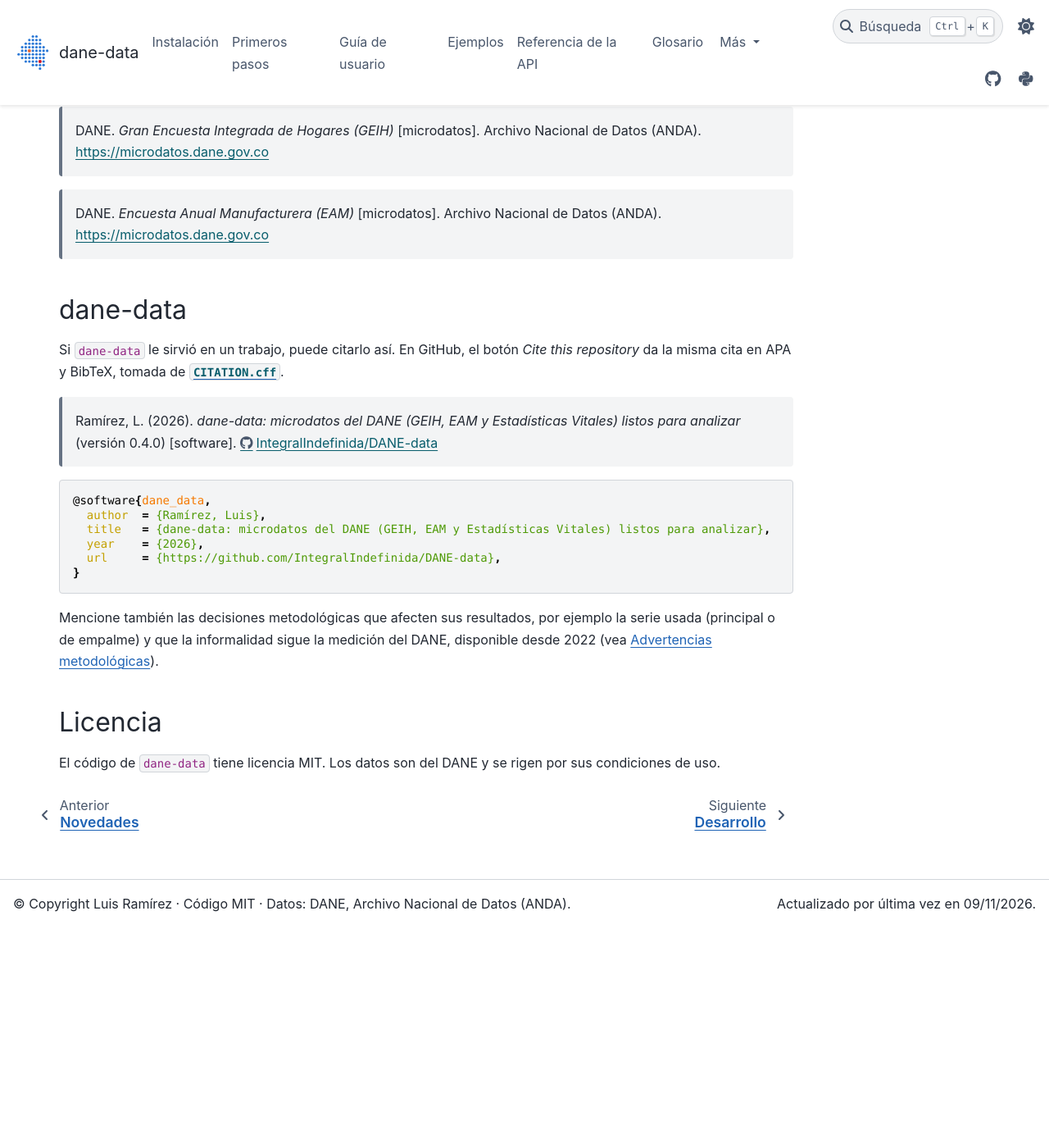
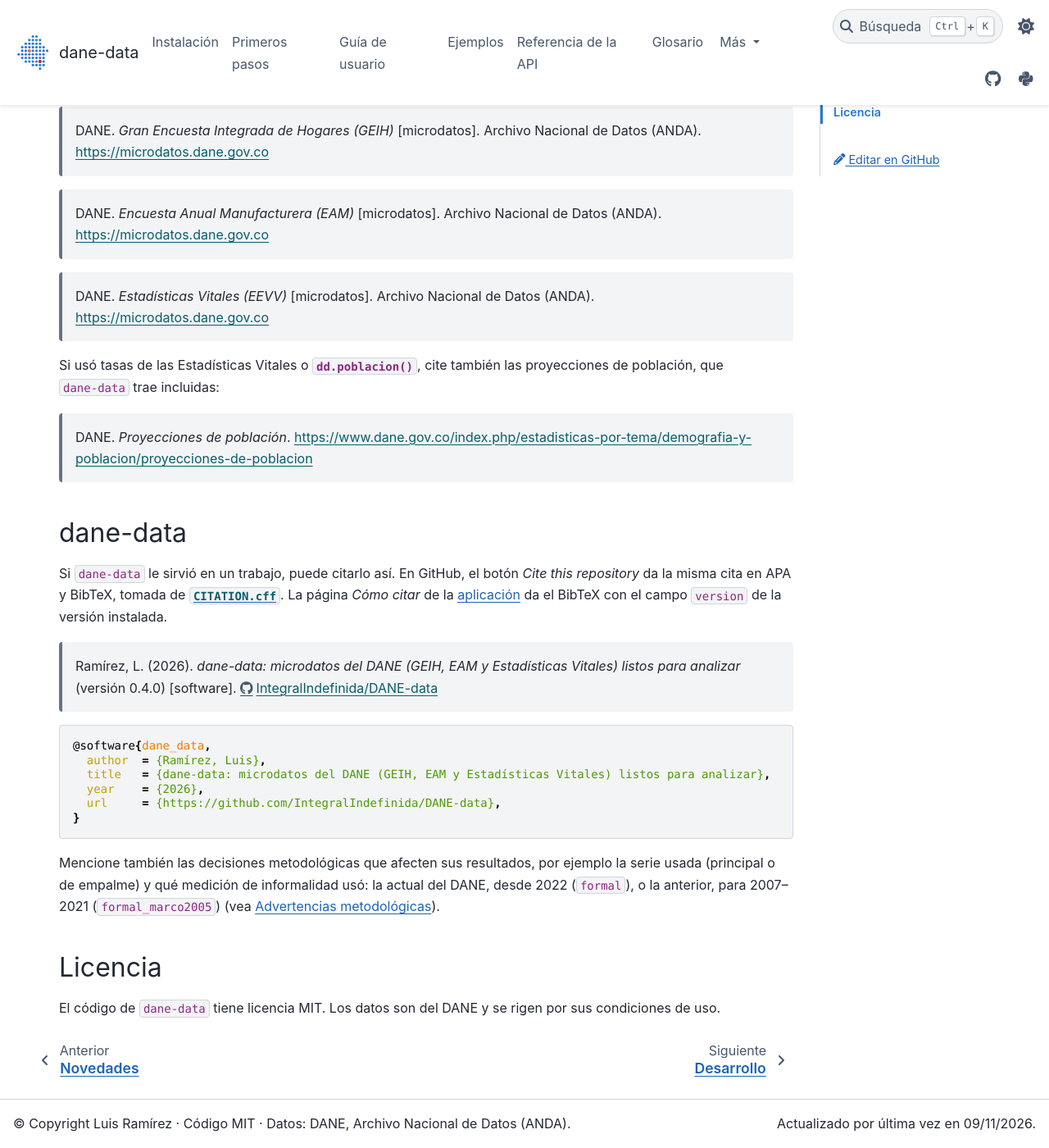
Before and after one commit to IntegralIndefinida/DANE-data, a Sphinx documentation site: the page built from docs/citar.md, in a window 1280 px wide and 1400 px high, scrolled down 269 px. Shown: the whole window at 82% size. Built offline with Sphinx 7.4.7 and the PyData theme 0.15.4, drawn with Linux system fonts in a browser that asks for light colours.

Commit message:
Corregir detalles de la documentación y completar la cita de los datos
- La guía hablaba de «dos encuestas» y la galería de homicidios desde 1980 (el ejemplo empieza en 1981).
- La galería sigue el orden del índice lateral.
- La línea de comandos muestra la descarga y la carpeta de las Estadísticas Vitales.
- Las descargas dicen que las Estadísticas Vitales no buscan en el ANDA.
- Cómo citar incluye las Estadísticas Vitales y las proyecciones de población, y nombra las dos mediciones de
  informalidad (también en la página de la aplicación).

````diff
--- a/docs/citar.md
+++ b/docs/citar.md
@@ -10,11 +10,21 @@
 > DANE. *Encuesta Anual Manufacturera (EAM)* [microdatos]. Archivo Nacional de Datos (ANDA).
 > <https://microdatos.dane.gov.co>
 
+> DANE. *Estadísticas Vitales (EEVV)* [microdatos]. Archivo Nacional de Datos (ANDA).
+> <https://microdatos.dane.gov.co>
+
+Si usó tasas de las Estadísticas Vitales o {dd}`poblacion()`, cite también las proyecciones de población, que
+`dane-data` trae incluidas:
+
+> DANE. *Proyecciones de población*.
+> <https://www.dane.gov.co/index.php/estadisticas-por-tema/demografia-y-poblacion/proyecciones-de-poblacion>
+
 ## dane-data
 
 Si `dane-data` le sirvió en un trabajo, puede citarlo así. En GitHub, el botón *Cite this repository* da la
 misma cita en APA y BibTeX, tomada de
-[`CITATION.cff`](https://github.com/IntegralIndefinida/DANE-data/blob/main/CITATION.cff).
+[`CITATION.cff`](https://github.com/IntegralIndefinida/DANE-data/blob/main/CITATION.cff). La página *Cómo citar* de
+la {doc}`aplicación <guia/app>` da el BibTeX con el campo `version` de la versión instalada.
 
 > Ramírez, L. (2026). *dane-data: microdatos del DANE (GEIH, EAM y Estadísticas Vitales) listos para analizar* (versión
 > {{ version }}) [software]. <https://github.com/IntegralIndefinida/DANE-data>
@@ -29,8 +39,8 @@
 ```
 
 Mencione también las decisiones metodológicas que afecten sus resultados, por ejemplo la serie usada
-(principal o de empalme) y que la informalidad sigue la medición del DANE, disponible desde 2022 (vea
-{doc}`guia/advertencias`).
+(principal o de empalme) y qué medición de informalidad usó: la actual del DANE, desde 2022 (`formal`), o la
+anterior, para 2007–2021 (`formal_marco2005`) (vea {doc}`guia/advertencias`).
 
 ## Licencia
 
````
Also changed, not shown: docs/ejemplos/index.md (+16 -16 lines), docs/guia/cli.md (+2 -1 lines), docs/guia/datos.md (+2 -1 lines), docs/guia/index.md (+1 -1 lines), docs/instalacion.md (+1 -1 lines), 1 other file.
